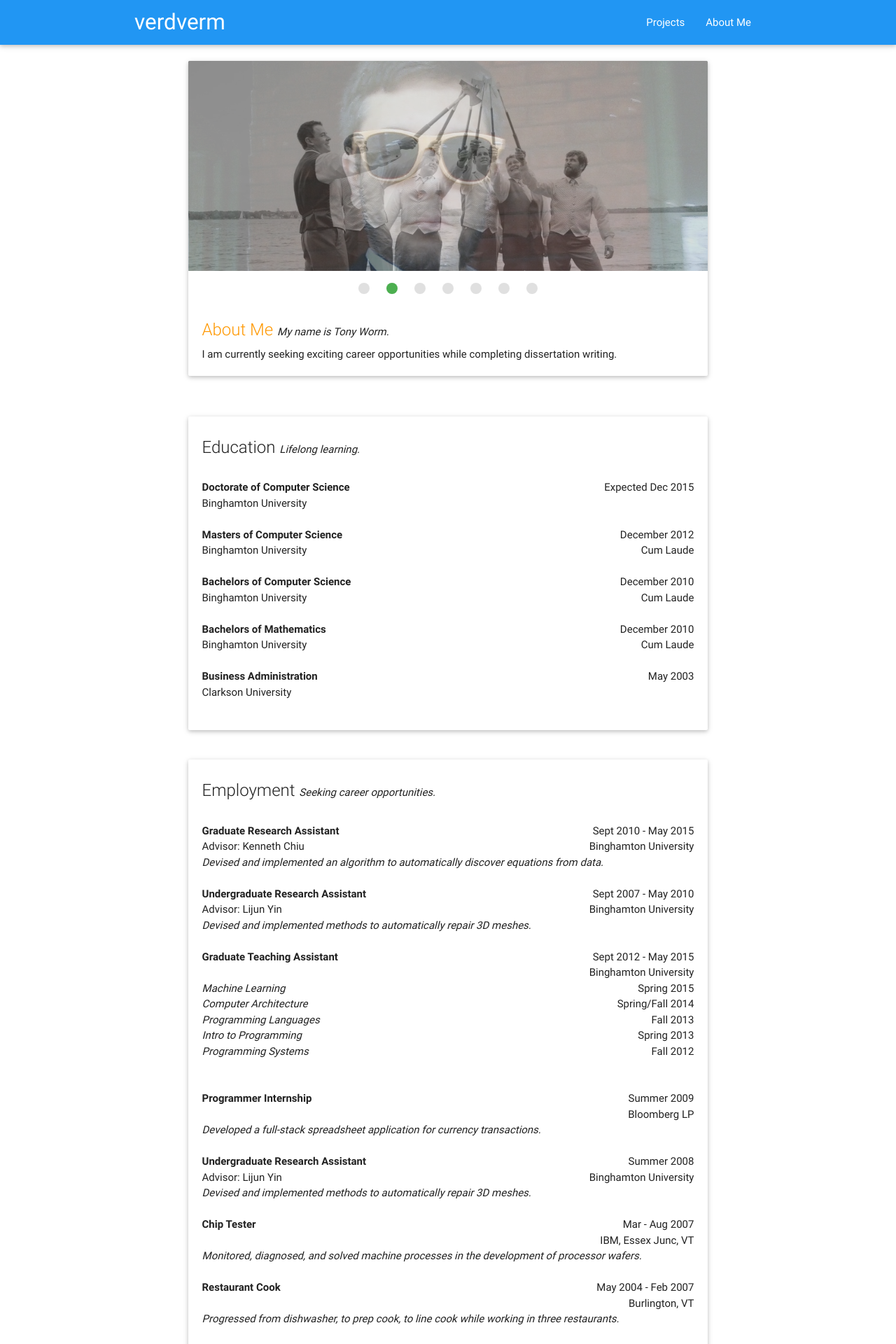
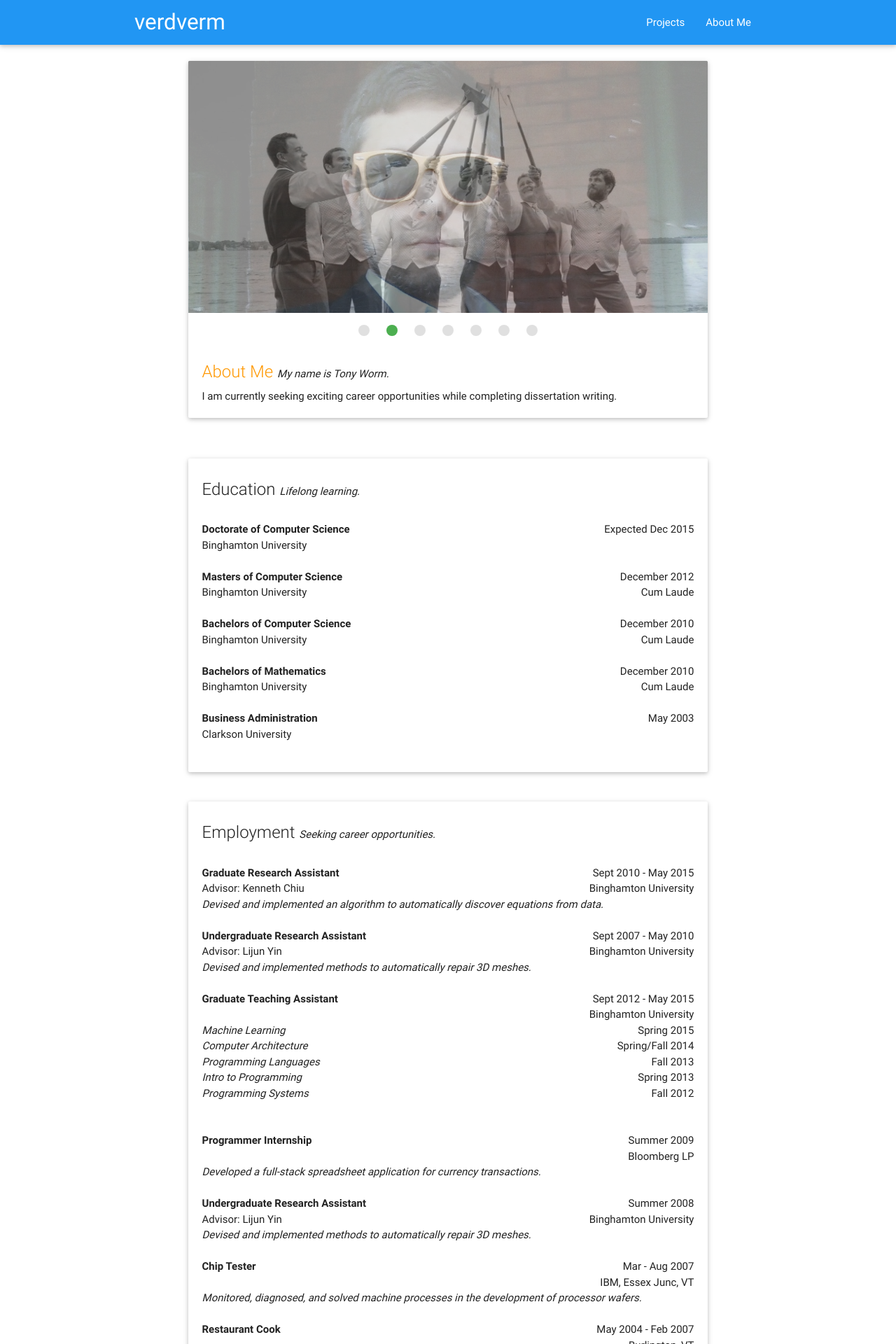
Before and after one commit to verdverm/verdverm.github.io, a Jekyll site: the page built from aboutme/index.html, in a window 1280 px wide. Shown: the top 1920 px of the page at 70% size. Built offline with Jekyll 4.4.1, drawn with Linux system fonts in a browser that asks for light colours; nearby versions of some CDN libraries.

Commit message:
improving image responsive sizing

```diff
--- a/aboutme/index.html
+++ b/aboutme/index.html
@@ -12,9 +12,8 @@ title: About Me
 
           <div class="card">
             <div class="card-image">
-              <!-- <img id="tony" src=""> -->
 
-              <div class="slider">
+              <div class="slider slider-large hide-on-med-and-down">
                 <ul class="slides">
                   <li> <img src="/images/tony-0.jpg"> </li>
                   <li> <img src="/images/tony-1.jpg"> </li>
@@ -26,6 +25,29 @@ title: About Me
                 </ul>
               </div>
 
+              <div class="slider slider-medium hide-on-large-only hide-on-small-only">
+                <ul class="slides">
+                  <li> <img src="/images/tony-0.jpg"> </li>
+                  <li> <img src="/images/tony-1.jpg"> </li>
+                  <li> <img src="/images/tony-2.jpg"> </li>
+                  <li> <img src="/images/tony-3.jpg"> </li>
+                  <li> <img src="/images/tony-4.jpg"> </li>
+                  <li> <img src="/images/tony-5.jpg"> </li>
+                  <li> <img src="/images/tony-6.jpg"> </li>
+                </ul>
+              </div>
+
+              <div class="slider slider-small hide-on-med-and-up">
+                <ul class="slides">
+                  <li> <img src="/images/tony-0.jpg"> </li>
+                  <li> <img src="/images/tony-1.jpg"> </li>
+                  <li> <img src="/images/tony-2.jpg"> </li>
+                  <li> <img src="/images/tony-3.jpg"> </li>
+                  <li> <img src="/images/tony-4.jpg"> </li>
+                  <li> <img src="/images/tony-5.jpg"> </li>
+                  <li> <img src="/images/tony-6.jpg"> </li>
+                </ul>
+              </div>
             </div>
             <div class="card-content">
               <span class="card-title orange-text">About Me </span>
--- a/js/init.js
+++ b/js/init.js
@@ -2,8 +2,16 @@
   $(function(){
 
     $('.button-collapse').sideNav();
-	$('.slider').slider({
+	$('.slider-large').slider({
+		height: 360,
+		interval: 4000,
+	});
+	$('.slider-medium').slider({
 		height: 300,
+		interval: 4000,
+	});
+	$('.slider-small').slider({
+		height: 200,
 		interval: 4000,
 	});
 
```
